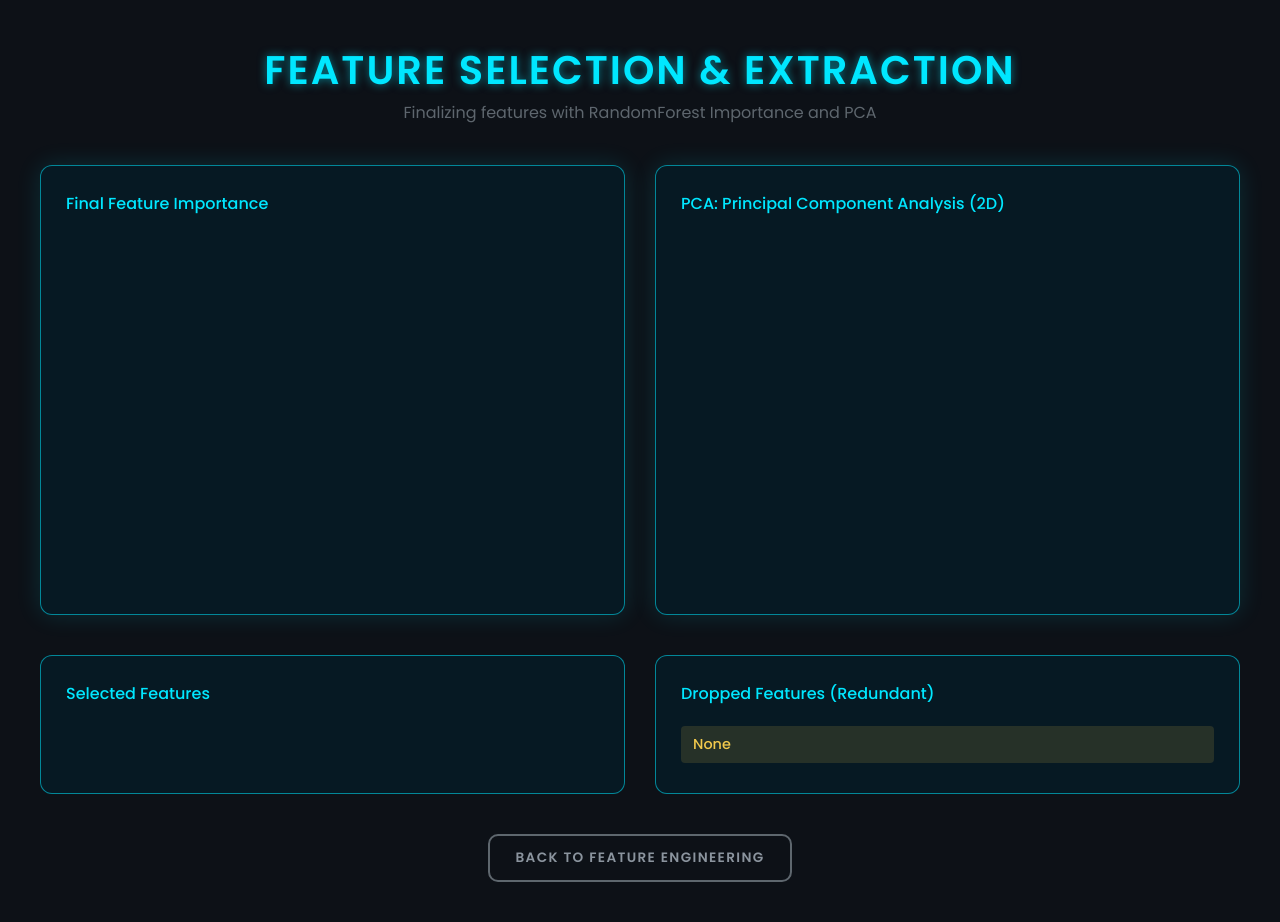
After one commit to kiranyasr/Smart-Energy-Prediction, a Flask app: template templates/feature_selection.html in a window 1280 px wide. The commit adds this page. Run offline with Flask 3, Linux system fonts and the light colour scheme; the template is opened without the code that fills it, so the values that code supplies are empty; a map, chart or similar area stays blank.

Commit message:
Day  and day 4

```diff
--- a/app.py
+++ b/app.py
@@ -1,6 +1,8 @@
 from flask import Flask, render_template, request, session, redirect, url_for, send_file
 import pandas as pd
 from sklearn.preprocessing import MinMaxScaler
+from sklearn.ensemble import RandomForestRegressor
+from sklearn.decomposition import PCA
 import os
 import numpy as np
 
@@ -40,6 +42,7 @@ def upload_page():
             cleaned_df.to_csv(cleaned_filepath, index=False)
 
             session['cleaned_file_path'] = cleaned_filepath
+            session['original_filepath'] = original_filepath
             return render_template('upload.html', success=True, filename=file.filename, preview=preview_html)
 
     return render_template('upload.html')
@@ -60,45 +63,115 @@ def dashboard():
     wind_series = df[df['Source'] == 'Wind']['Production'].reindex(full_index, fill_value=0)
     combined_series = (solar_series + wind_series)
 
-    datasets = {
-        'Solar': solar_series.to_frame('Production'),
-        'Wind': wind_series.to_frame('Production'),
-        'Combined': combined_series.to_frame('Production')
-    }
+    datasets = { 'Solar': solar_series.to_frame('Production'), 'Wind': wind_series.to_frame('Production'), 'Combined': combined_series.to_frame('Production') }
 
-    analyzed_dfs = []
     kpi_data = {}
-
     for name, source_df in datasets.items():
-        source_df.sort_index(inplace=True)
-        source_df['Absolute Change'] = source_df['Production'].diff()
-        source_df['7d Rolling Std'] = source_df['Production'].rolling(window=7*24).std()
-
-        kpi_data[f'{name.lower()}_volatility'] = f"{source_df['Absolute Change'].std():.4f}"
-        analyzed_dfs.append(source_df.add_prefix(f'{name}_'))
-
-    fluctuation_df = pd.concat(analyzed_dfs, axis=1)
-    fluctuation_filepath = os.path.join(app.config['UPLOAD_FOLDER'], 'fluctuation_data.csv')
-    fluctuation_df.to_csv(fluctuation_filepath)
-    session['fluctuation_file_path'] = fluctuation_filepath
+        kpi_data[f'{name.lower()}_volatility'] = f"{source_df['Production'].diff().std():.4f}"
 
     chart_data = {
         'labels': full_index.strftime('%Y-%m-%d').tolist(),
         'solar_production': datasets['Solar']['Production'].tolist(),
         'wind_production': datasets['Wind']['Production'].tolist(),
-        'solar_7d_std': datasets['Solar']['7d Rolling Std'].fillna(0).tolist(),
-        'wind_7d_std': datasets['Wind']['7d Rolling Std'].fillna(0).tolist(),
-        'combined_7d_std': datasets['Combined']['7d Rolling Std'].fillna(0).tolist()
+        'solar_7d_std': datasets['Solar']['Production'].rolling(window=7*24).std().fillna(0).tolist(),
+        'wind_7d_std': datasets['Wind']['Production'].rolling(window=7*24).std().fillna(0).tolist(),
+        'combined_7d_std': datasets['Combined']['Production'].rolling(window=7*24).std().fillna(0).tolist()
     }
 
     return render_template('dashboard.html', chart_data=chart_data, kpi_data=kpi_data)
 
-@app.route('/download/fluctuation_data')
-def download_fluctuation_data():
-    fluctuation_file = session.get('fluctuation_file_path')
-    if fluctuation_file and os.path.exists(fluctuation_file):
-        return send_file(fluctuation_file, as_attachment=True, download_name='fluctuation_data.csv')
-    return redirect(url_for('dashboard'))
+# --- Day 3: Feature Engineering ---
+def engineer_features(df_source):
+    source_df = df_source.copy()
+    source_df['prod_lag_24h'] = source_df['Production'].shift(24)
+    source_df['rolling_mean_24h'] = source_df['Production'].rolling(window=24).mean()
+    source_df['rolling_std_24h'] = source_df['Production'].rolling(window=24).std()
+
+    timestamp_s = source_df.index.map(pd.Timestamp.timestamp)
+    day_secs = 24 * 60 * 60
+    year_secs = 365.2425 * day_secs
+    source_df['sin_day'] = np.sin(2 * np.pi * timestamp_s / day_secs)
+    source_df['cos_day'] = np.cos(2 * np.pi * timestamp_s / day_secs)
+    source_df['sin_year'] = np.sin(2 * np.pi * timestamp_s / year_secs)
+    source_df['cos_year'] = np.cos(2 * np.pi * timestamp_s / year_secs)
+
+    source_df.dropna(inplace=True)
+    return source_df
+
+@app.route('/feature_engineering')
+def feature_engineering():
+    original_file = session.get('original_filepath')
+    if not original_file or not os.path.exists(original_file):
+        return redirect(url_for('upload_page'))
+
+    df = pd.read_csv(original_file, parse_dates=['Date and Hour'], index_col='Date and Hour')
+    df = df[~df.index.duplicated(keep='first')]
+
+    engineered_data = {}
+
+    for source_name in ['Solar', 'Wind']:
+        source_df = engineer_features(df[df['Source'] == source_name].copy())
+
+        features = ['prod_lag_24h', 'rolling_mean_24h', 'rolling_std_24h',
+                    'sin_day', 'cos_day', 'sin_year', 'cos_year']
+        X = source_df[features]
+        y = source_df['Production']
+
+        model = RandomForestRegressor(n_estimators=50, random_state=42)
+        model.fit(X, y)
+
+        importance = pd.DataFrame({'feature': features, 'importance': model.feature_importances_})
+        importance = importance.sort_values('importance', ascending=False)
+
+        engineered_data[source_name] = { 'importance': importance.to_dict(orient='records') }
+
+    return render_template('feature_engineering.html', engineered_data=engineered_data)
+
+# --- Day 4: Feature Selection & Extraction ---
+@app.route('/feature_selection')
+def feature_selection():
+    original_file = session.get('original_filepath')
+    if not original_file or not os.path.exists(original_file):
+        return redirect(url_for('upload_page'))
+
+    df = pd.read_csv(original_file, parse_dates=['Date and Hour'], index_col='Date and Hour')
+    df = df[~df.index.duplicated(keep='first')]
+
+    solar_df = df[df['Source'] == 'Solar'].copy()
+    engineered_df = engineer_features(solar_df)
+
+    features = ['prod_lag_24h', 'rolling_mean_24h', 'rolling_std_24h',
+                'sin_day', 'cos_day', 'sin_year', 'cos_year']
+    X = engineered_df[features]
+    y = engineered_df['Production']
+
+    corr_matrix = X.corr().abs()
+    upper_tri = corr_matrix.where(np.triu(np.ones(corr_matrix.shape), k=1).astype(bool))
+    to_drop = [column for column in upper_tri.columns if any(upper_tri[column] > 0.95)]
+    X_selected = X.drop(columns=to_drop)
+
+    model = RandomForestRegressor(n_estimators=100, random_state=42)
+    model.fit(X_selected, y)
+    importance = pd.DataFrame({
+        'feature': X_selected.columns,
+        'importance': model.feature_importances_
+    }).sort_values('importance', ascending=False)
+
+    pca = PCA(n_components=2)
+    X_pca = pca.fit_transform(X_selected)
+    pca_df = pd.DataFrame(data=X_pca, columns=['PC1', 'PC2'])
+    pca_df['production'] = y.values
+
+    page_data = {
+        'importance': importance.to_dict(orient='records'),
+        'pca_data': pca_df.to_dict(orient='records'),
+        'selected_features': X_selected.columns.tolist(),
+        'dropped_features': to_drop
+    }
+
+    return render_template('feature_selection.html', page_data=page_data)
+
+# The download function has been removed.
 
 if __name__ == '__main__':
     app.run(debug=True)
--- a/static/dashboard.css
+++ b/static/dashboard.css
@@ -171,6 +171,47 @@ body {
   box-shadow: 0 0 15px #00e7ff;
 }
 
+/* Styles for Day 4 Feature Lists */
+.feature-list-grid {
+  display: grid;
+  grid-template-columns: 1fr 1fr;
+  gap: 30px;
+  margin-bottom: 40px;
+}
+
+.feature-list-container {
+  background: rgba(5, 29, 41, 0.75);
+  border: 1px solid #00e7ff88;
+  border-radius: 12px;
+  padding: 25px;
+}
+
+.feature-list {
+  list-style-type: none;
+  padding: 0;
+  text-align: left;
+  max-height: 200px;
+  overflow-y: auto;
+}
+
+.feature-list li {
+  padding: 8px 12px;
+  border-radius: 4px;
+  margin-bottom: 5px;
+  font-size: 0.9rem;
+  font-weight: 500;
+}
+
+.feature-list.selected li {
+  background-color: #0ff36f22;
+  color: #0ff36f;
+}
+
+.feature-list.dropped li {
+  background-color: #f2c94c22;
+  color: #f2c94c;
+}
+
 /* Responsive */
 @media (max-width: 1200px) {
     .chart-grid {
--- /dev/null
+++ b/templates/feature_selection.html
@@ -0,0 +1,87 @@
+<!DOCTYPE html>
+<html lang="en">
+<head>
+    <meta charset="UTF-8">
+    <meta name="viewport" content="width=device-width, initial-scale=1.0">
+    <title>Day 4: Feature Selection</title>
+    <link rel="stylesheet" href="{{ url_for('static', filename='dashboard.css') }}">
+    <script src="https://cdn.jsdelivr.net/npm/chart.js"></script>
+</head>
+<body>
+    <div class="container">
+        <header class="main-header">
+            <h1 class="title">FEATURE SELECTION & EXTRACTION</h1>
+            <p class="subtitle">Finalizing features with RandomForest Importance and PCA</p>
+        </header>
+
+        <div class="chart-grid">
+            <div class="chart-container">
+                <h3 class="chart-title">Final Feature Importance</h3>
+                <canvas id="importanceChart"></canvas>
+            </div>
+            <div class="chart-container">
+                <h3 class="chart-title">PCA: Principal Component Analysis (2D)</h3>
+                <canvas id="pcaChart"></canvas>
+            </div>
+        </div>
+
+        <div class="feature-list-grid">
+            <div class="feature-list-container">
+                <h3 class="chart-title">Selected Features</h3>
+                <ul class="feature-list selected">
+                    {% for feature in page_data.selected_features %}
+                        <li>{{ feature }}</li>
+                    {% endfor %}
+                </ul>
+            </div>
+            <div class="feature-list-container">
+                <h3 class="chart-title">Dropped Features (Redundant)</h3>
+                <ul class="feature-list dropped">
+                    {% for feature in page_data.dropped_features %}
+                        <li>{{ feature }}</li>
+                    {% else %}
+                        <li>None</li>
+                    {% endfor %}
+                </ul>
+            </div>
+        </div>
+
+        <div class="actions">
+             <a href="{{ url_for('feature_engineering') }}" class="action-btn secondary">Back to Feature Engineering</a>
+        </div>
+    </div>
+
+<script>
+    // (JavaScript remains unchanged)
+    const pageData = {{ page_data | tojson }};
+    const impCtx = document.getElementById('importanceChart').getContext('2d');
+    new Chart(impCtx, {
+        type: 'bar',
+        data: {
+            labels: pageData.importance.map(d => d.feature),
+            datasets: [{ label: 'Importance', data: pageData.importance.map(d => d.importance), backgroundColor: '#00e7ff55', borderColor: '#00e7ff', borderWidth: 1.5 }]
+        },
+        options: {
+            indexAxis: 'y', responsive: true, maintainAspectRatio: false,
+            plugins: { legend: { display: false } },
+            scales: { x: { ticks: { color: '#00e7ff88' } }, y: { ticks: { color: '#00e7ff' } } }
+        }
+    });
+    const pcaCtx = document.getElementById('pcaChart').getContext('2d');
+    new Chart(pcaCtx, {
+        type: 'scatter',
+        data: {
+            datasets: [{ label: 'PCA Components', data: pageData.pca_data.map(d => ({ x: d.PC1, y: d.PC2 })), backgroundColor: pageData.pca_data.map(d => `rgba(0, 231, 255, ${d.production + 0.1})`) }]
+        },
+        options: {
+            responsive: true, maintainAspectRatio: false,
+            plugins: { legend: { display: false } },
+            scales: {
+                x: { type: 'linear', position: 'bottom', title: { display: true, text: 'Principal Component 1', color: '#00e7ff' }, ticks: { color: '#00e7ff88' } },
+                y: { title: { display: true, text: 'Principal Component 2', color: '#00e7ff' }, ticks: { color: '#00e7ff88' } }
+            }
+        }
+    });
+</script>
+</body>
+</html>
```
Also changed, not shown: templates/dashboard.html (+4 -13 lines), templates/feature_engineering.html (added, +76 -0 lines), uploads/engineered_features.csv (added), uploads/final_features.csv (added).
